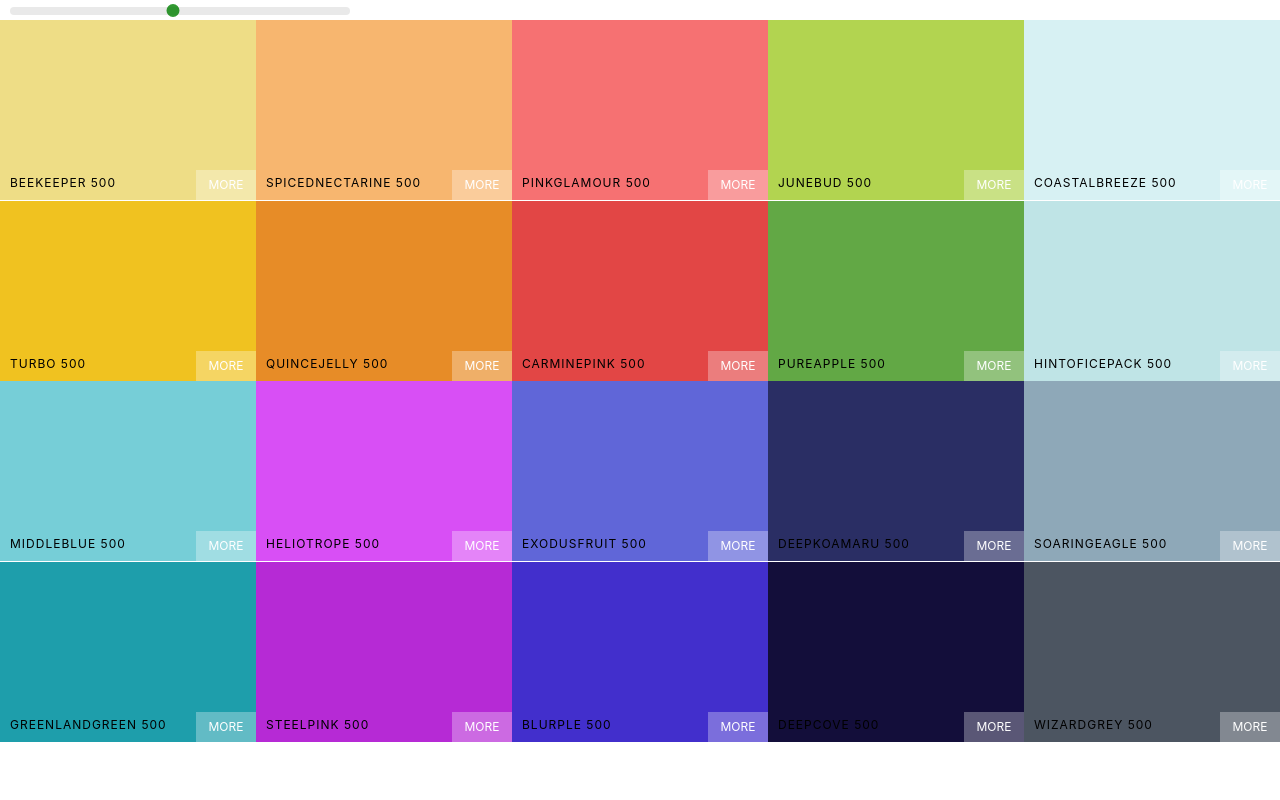
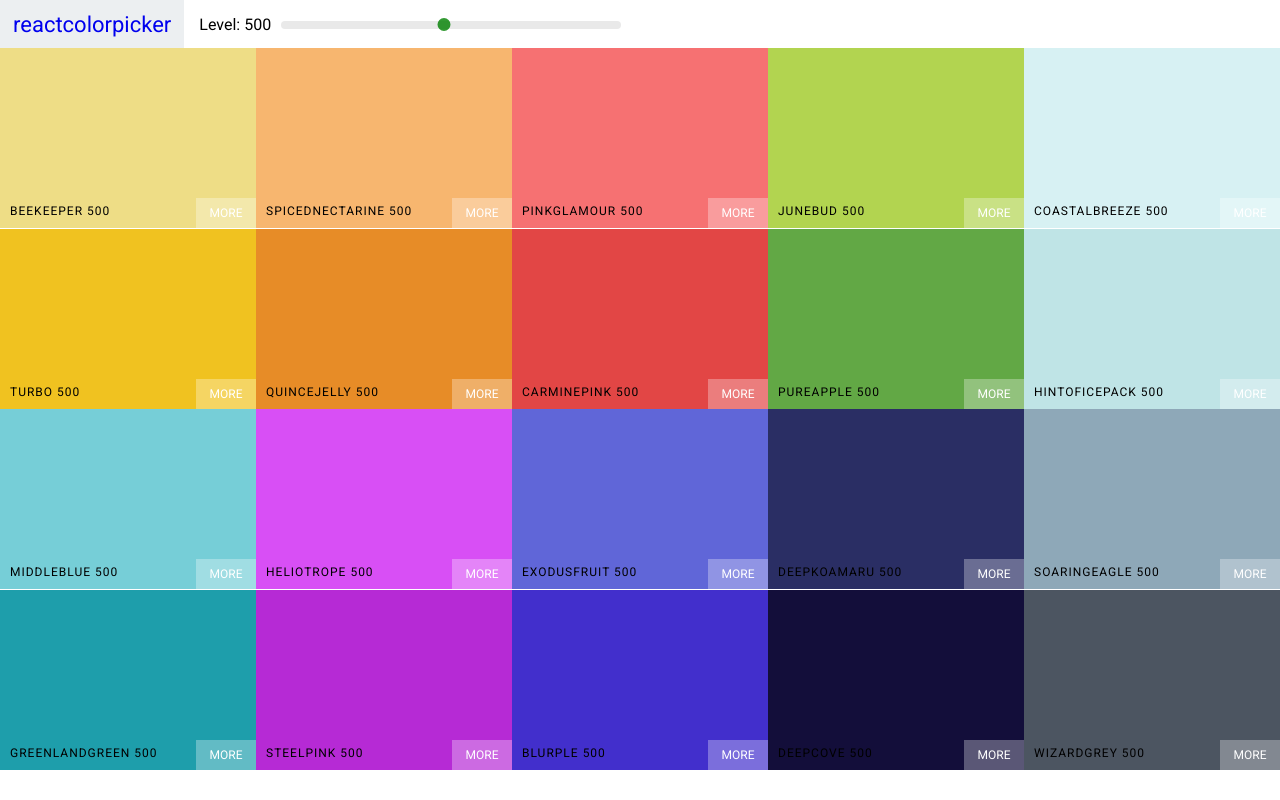
Before and after one commit to deepak-mane/colors-app, a React (Create React App) app: page / in a window 1280 px wide. Built offline with nearby package versions, Linux system fonts and the light colour scheme.

Commit message:
Add Navbar and font

```diff
--- /dev/null
+++ b/src/Navbar.css
@@ -0,0 +1,48 @@
+.Navbar {
+  display: flex;
+  align-items: center;
+  justify-content: flex-start;
+  height: 6vh;
+}
+
+.logo {
+  margin-right: 15px;
+  padding: 0 13px;
+  font-size: 22px;
+  background-color: #eceff1;
+  font-family: 'Roboto', sans-serif;
+  height: 100%;
+  display: flex;
+  align-items: center;
+}
+
+.logo a {
+  text-decoration: none;
+  color: none;
+}
+.slider {
+  width: 340px;
+  margin: 0 10px;
+  display: inline-block;
+}
+
+.rc-slider-rail {
+  height: 8px;
+}
+
+.rc-slider-track {
+  background-color: transparent;
+}
+.rc-slider-handle,
+.rc-slider-handle:hover,
+.rc-slider-handle:focus,
+.rc-slider-handle:active {
+  background-color: green;
+  outline: none;
+  border: 2px solid green;
+  box-shadow: none;
+  width: 13px;
+  height: 13px;
+  margin-left: -7px;
+  margin-top: -3px;
+}
--- /dev/null
+++ b/src/Navbar.js
@@ -0,0 +1,31 @@
+import React, { Component } from 'react'
+import Slider, { Range } from 'rc-slider'
+import 'rc-slider/assets/index.css'
+
+import './Navbar.css'
+class Navbar extends Component {
+  render() {
+    const { level, changeLevel } = this.props
+    return (
+      <header className='Navbar'>
+        <div className='logo'>
+          <a href='/'>reactcolorpicker</a>
+        </div>
+
+        <div className='slider-container'>
+          <span>Level: {level}</span>
+          <div className='slider'>
+            <Slider
+              defaultValue={level}
+              min={100}
+              max={900}
+              step={100}
+              onAfterChange={changeLevel}
+            />
+          </div>
+        </div>
+      </header>
+    )
+  }
+}
+export default Navbar
--- a/src/Palatte.js
+++ b/src/Palatte.js
@@ -1,9 +1,7 @@
 import React, { Component } from 'react'
 
-import Slider, { Range } from 'rc-slider'
-import 'rc-slider/assets/index.css'
-
 import ColorBox from './ColorBox'
+import Navbar from './Navbar'
 import './Palette.css'
 class Palatte extends Component {
   constructor(props) {
@@ -24,16 +22,7 @@
     ))
     return (
       <div className='Palatte'>
-        <div className='slider'>
-          <Slider
-            defaultValue={this.state.level}
-            min={100}
-            max={900}
-            step={100}
-            onAfterChange={this.changeLevel}
-          />
-        </div>
-
+        <Navbar level={level} changeLevel={this.changeLevel} />
         {/*Navbar goes here */}
         <div className='Palette-colors'>
           {/* bunch of color boxes */}
--- a/src/Palette.css
+++ b/src/Palette.css
@@ -5,30 +5,3 @@
 .Palette-colors {
   height: 90%;
 }
-
-.slider {
-  width: 340px;
-  margin: 0 10px;
-  display: inline-block;
-}
-
-.rc-slider-rail {
-  height: 8px;
-}
-
-.rc-slider-track {
-  background-color: transparent;
-}
-.rc-slider-handle,
-.rc-slider-handle:hover,
-.rc-slider-handle:focus,
-.rc-slider-handle:active {
-  background-color: green;
-  outline: none;
-  border: 2px solid green;
-  box-shadow: none;
-  width: 13px;
-  height: 13px;
-  margin-left: -7px;
-  margin-top: -3px;
-}
--- a/src/index.css
+++ b/src/index.css
@@ -1,13 +1,12 @@
+@import url('https://fonts.googleapis.com/css2?family=Roboto:wght@300;400;500;700&display=swap');
+
 body {
   margin: 0;
-  font-family: -apple-system, BlinkMacSystemFont, 'Segoe UI', 'Roboto', 'Oxygen',
-    'Ubuntu', 'Cantarell', 'Fira Sans', 'Droid Sans', 'Helvetica Neue',
-    sans-serif;
-  -webkit-font-smoothing: antialiased;
-  -moz-osx-font-smoothing: grayscale;
+  padding: 0;
+  box-sizing: border-box;
+  font-family: 'Roboto', sans-serif;
 }
 
 code {
-  font-family: source-code-pro, Menlo, Monaco, Consolas, 'Courier New',
-    monospace;
+  font-family: 'Roboto', sans-serif;
 }
```
